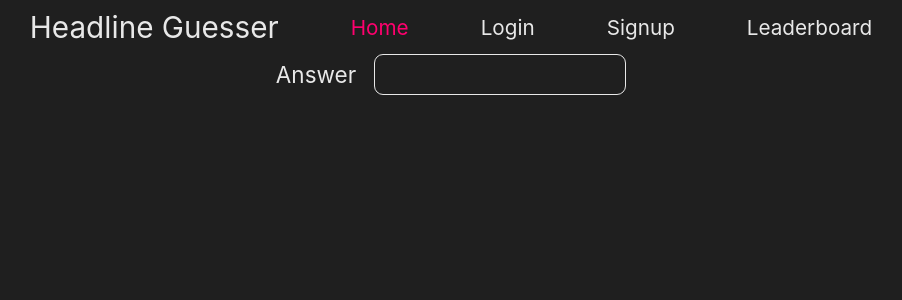
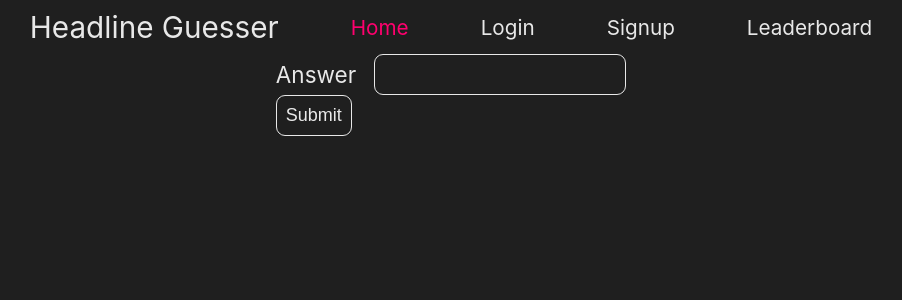
Before and after one commit to HarrisAlex/HeadlineGuesser, a React (Create React App) app in the folder client/: page / in a window 1280 px wide. Shown: the top 300 px of the page, without its empty margins (189-1091 px from the left). Built offline with nearby package versions, Linux system fonts and the light colour scheme.

Commit message:
Connected home page to backend

```diff
--- a/client/src/components/button.jsx
+++ b/client/src/components/button.jsx
@@ -1,11 +1,42 @@
 import React from 'react';
 
+import Colors from '../constants/Colors.jsx';
+
 export default class Button extends React.Component {
+    constructor(props) {
+        super(props);
+
+        this.state = {
+            isHovered: false,
+        };
+    }
+
+    handleHover = () => {
+        this.setState({ isHovered: true });
+    }
+
+    handleUnhover = () => {
+        this.setState({ isHovered: false });
+    }
+
     render() {
         return (
-            <div>
-                <button type="submit">{this.props.label}</button>
-            </div>
+            <button
+                type="submit"
+                style={{
+                    background: "none",
+                    color: this.state.isHovered ? Colors.Accent(1) : Colors.Text(),
+                    borderColor: this.state.isHovered ? Colors.Accent(1) : Colors.Text(),
+                    borderWidth: "1px",
+                    borderStyle: "solid",
+                    padding: "0.5rem",
+                    borderRadius: "0.5rem",
+                    fontSize: "1rem",
+                    transition: "all 0.25s ease"
+                }}
+                onMouseEnter={this.handleHover}
+                onMouseLeave={this.handleUnhover}
+                {...this.props}>{this.props.label}</button>
         );
     }
 }
--- /dev/null
+++ b/client/src/constants/Colors.jsx
@@ -0,0 +1,27 @@
+export default class Colors {
+    static Background() {
+        return "#1F1F1F";
+    }
+
+    static Text() {
+        return "#E8E8E8";
+    }
+
+    static Accent(level) {
+        switch (level) {
+            case 1:
+                return "#FFBE0B";
+            case 2:
+                return "#FB5607";
+            case 3:
+                return "#FF006E";
+            case 4:
+                return "#8338EC";
+            case 5:
+                return "#3A86FF";
+            default:
+                console.warn("Colors.Accent() called with invalid level parameter.");
+                return "FF00FF";
+        }
+    }
+}
--- a/client/src/pages/home.jsx
+++ b/client/src/pages/home.jsx
@@ -1,7 +1,47 @@
 import React from 'react';
 import TextBox from '../components/textBox.jsx';
+import Button from '../components/button.jsx';
 
 export default class Home extends React.Component {
+    constructor(props) {
+        super(props);
+        this.handleLoad = this.handleLoad.bind(this);
+
+        this.state = {
+            question: ""
+        }
+    }
+
+    componentDidMount() {
+        window.addEventListener("load", this.handleLoad);
+    }
+
+    componentWillUnmount() {
+        window.removeEventListener("load", this.handleLoad);
+    }
+
+    handleLoad() {
+        fetch("/api/question", {
+            method: "POST",
+            headers: {
+                "Content-Type": "application/json"
+            }
+        }).then((data) => {
+            if (data.status === 200) {
+                data.json().then((dataJson) => {
+                    this.setState({ question: dataJson.question });
+                    console.log(dataJson.question);
+
+                    if (dataJson.choices) {
+                        dataJson.choices.map((choice) => (
+                            console.log("Choice: " + choice)
+                        ));
+                    }
+                });
+            }
+        });
+    }
+
     render() {
         return (
             <div id="gameWindow">
@@ -10,6 +50,24 @@ export default class Home extends React.Component {
                 <div id="answerContainer">
                     <TextBox label="Answer" />
                 </div>
+                <Button label="Submit" onClick={() => {
+                    fetch("/api/answer", {
+                        method: "POST",
+                        headers: {
+                            "Content-Type": "application/json"
+                        },
+                        body: JSON.stringify({
+                            question: this.state.question,
+                            answer: "paris"
+                        })
+                    }).then((data) => {
+                        if (data.status === 200) {
+                            data.json().then((dataJson) => {
+                                console.log(dataJson);
+                            });
+                        }
+                    });
+                }}/>
             </div>
         );
     }
--- a/client/src/pages/leaderboard.jsx
+++ b/client/src/pages/leaderboard.jsx
@@ -1,4 +1,5 @@
 import React from 'react';
+
 
 import Button from '../components/button.jsx';
 
@@ -7,9 +8,10 @@ export default class Leaderboard extends React.Component {
         return (
             <div>
                 <h1>Welcome to the Leaderboard Page</h1>
-                <Button label="Leaderboard" onClick={() => {
+                <Button
+                label="Leaderboard" onClick={() => {
                     fetch("/api/leaderboard", {
-                       method: "GET",
+                       method: "POST",
                        headers: {
                            "Content-Type": "application/json"
                        },
```
Also changed, not shown: 1 other file (tests, documents, lock files or other folders).
